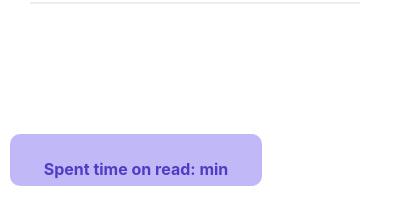
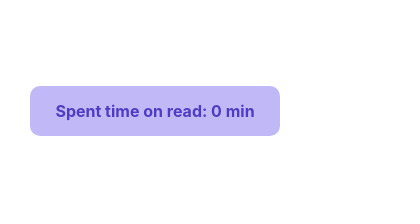
Before and after one commit to anika-aurony/knowledge-cafe, a React (Vite) app: page / in a window 390 px wide. Shown: the part 2432-2656 px from the top of the page, 420 px wide, since content can reach past the window. After the commit the page ends 2578 px from the top, so only its background shows below. Built offline with nearby package versions, Linux system fonts and the light colour scheme.

Commit message:
read Time done commit

```diff
--- a/src/components/Item/Item.jsx
+++ b/src/components/Item/Item.jsx
@@ -4,8 +4,10 @@ import { faBookmark } from '@fortawesome/free-solid-svg-icons'
 import "./Item.css"
 
 const Item = (props) => {
-    console.log(props.item)
+    // console.log(props.item)
     const { UploadTime, coverImg, readTime, title, name, userImg } = props.item
+    const handleAddReadTime = props.handleAddReadTime;
+
     return (
         <div className='item'>
             <div className='item-img'>
@@ -21,7 +23,7 @@ const Item = (props) => {
                     </div>
                 </div>
                 <div>
-                    <p>{readTime} min read <button className='button'><FontAwesomeIcon icon={ faBookmark} /></button></p>
+                    <p>{readTime} min read <button onClick={()=>handleAddReadTime(props.item.readTime)} className='button'><FontAwesomeIcon icon={ faBookmark} /></button></p>
 
                 </div>
             </div>
--- a/src/components/Items/Items.css
+++ b/src/components/Items/Items.css
@@ -10,6 +10,7 @@
 
 .cartContainer{
     margin: 60px 10px;
+
 }
 
 .read-time{
@@ -19,7 +20,13 @@
     color: rgb(80, 59, 197);
     text-align: center;
     border-radius: 10px;
-    padding: 1px;
+    /* padding:  1px 0px; */
+    position: sticky;
+    top: 0;
+}
+
+.read-time h4{
+    padding-top: 13px;
 }
 
 @media only screen and (max-width:688px) {
@@ -28,7 +35,11 @@
         flex-direction: column;
     }
     .productContainer{
-        margin: 30px 30px;
+        margin: 20px 30px;
+    }
+    .cartContainer{
+        margin: 10px 30px;
+        width: 100%;
     }
 
 }
--- a/src/components/Items/Items.jsx
+++ b/src/components/Items/Items.jsx
@@ -9,7 +9,24 @@ const Items = () => {
             .then(res => res.json())
             .then(data => setItems(data))
     }, [])
-    // console.log(items)
+
+    // Spent time on Read
+    const [time, setTime] = useState([]);
+
+    const handleAddReadTime = (readTime) => {
+        console.log(readTime)
+        let newCart = [];
+        newCart = [...time, readTime];
+        setTime(newCart)
+
+    }
+    let timeRead = 0
+    for(const product of time){
+        timeRead = timeRead + product;
+    }
+
+
+
     return (
         <div className='itemsContainer'>
             <div className='productContainer'>
@@ -18,13 +35,14 @@ const Items = () => {
                     items.map(item => <Item
                         key={item.id}
                         item={item}
+                        handleAddReadTime = {handleAddReadTime}
                     ></Item>)
                 }
 
             </div>
             <div className='cartContainer'>
                 <div className='read-time'>
-                    <h4>Spent time on read: min</h4>
+                    <h4>Spent time on read: {timeRead} min</h4>
                 </div>
             </div>
         </div>
```
